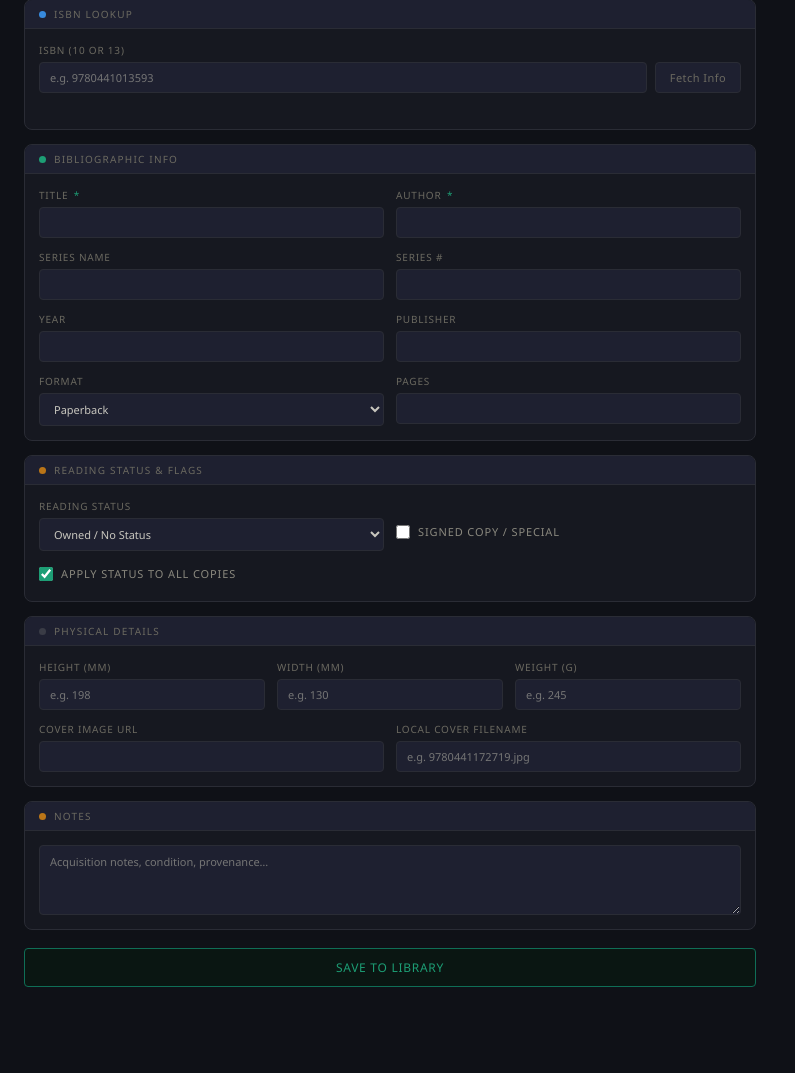
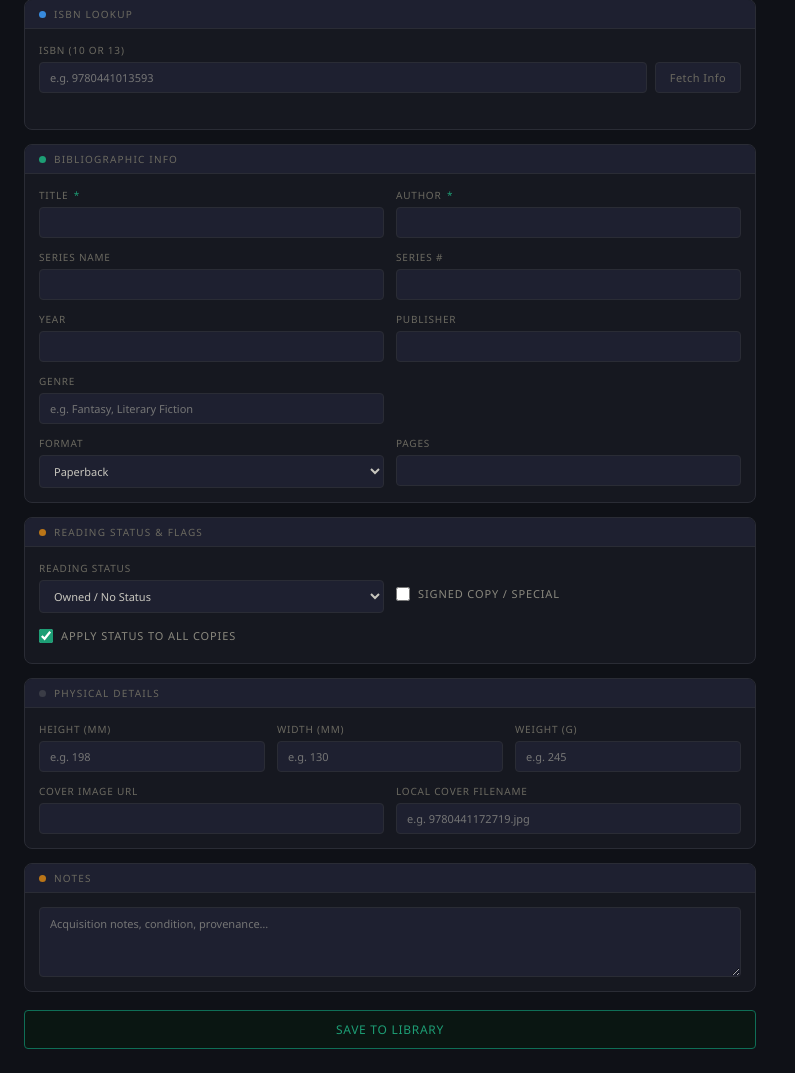
Before and after one commit to cadencejames/Caliper, a Flask app: page /add in a window 1280 px wide. Shown: the part 114-1187 px from the top of the page, without its empty margins (0-795 px from the left). Before the commit the page ends 1101 px from the top, so only its background shows below. Run offline with Flask 3, Linux system fonts and the light colour scheme.

Commit message:
Add genre field to books (v2.3.1)
- New genre column added via migration in init_db()
- Amber badge and info row on book detail page
- Genre field on add/edit form
- Genre filter dropdown on index page
- Genre added to advanced search allowed fields
- Included in CSV import/export

```diff
--- a/app.py
+++ b/app.py
@@ -31,6 +31,12 @@ def get_db_connection():
 
 def init_db():
     conn = get_db_connection()
+    try:
+        conn.execute('ALTER TABLE books ADD COLUMN genre TEXT')
+        conn.commit()
+    except Exception:
+        pass
+
     conn.execute('''
         CREATE TABLE IF NOT EXISTS tags (
             id INTEGER PRIMARY KEY AUTOINCREMENT,
@@ -102,6 +108,7 @@ def _parse_import_row(row):
         'notes': clean_str(row.get('notes', '')),
         'cover_url': clean_str(row.get('cover_url', '')),
         'cover_filename': clean_str(row.get('cover_filename', '')),
+        'genre': clean_str(row.get('genre', '')),
     }, None
 
 # --- ROUTES ---
@@ -114,6 +121,7 @@ def index():
     sort_param = request.args.get('sort', 'author')
     filter_param = request.args.get('filter', 'all')
     tag_param = request.args.get('tag', '')
+    genre_param = request.args.get('genre', '')
 
     # 1. Base Query
     base_query = """
@@ -149,6 +157,10 @@ def index():
         where_parts.append("id IN (SELECT book_id FROM book_tags JOIN tags ON tags.id = book_tags.tag_id WHERE tags.name = ?)")
         params.append(tag_param)
 
+    if genre_param:
+        where_parts.append("genre = ?")
+        params.append(genre_param)
+
     where_clause = ("WHERE " + " AND ".join(where_parts)) if where_parts else ""
 
     # 3. Add Sort Clause
@@ -181,6 +193,7 @@ def index():
 
     books_raw = conn.execute(final_query, params).fetchall()
     all_tags = conn.execute('SELECT name FROM tags ORDER BY name').fetchall()
+    all_genres = conn.execute('SELECT DISTINCT genre FROM books WHERE genre IS NOT NULL AND genre != "" ORDER BY genre').fetchall()
     conn.close()
 
     # Process Bindings
@@ -198,7 +211,8 @@ def index():
     total_physical_books = sum(book['copy_count'] for book in books)
     return render_template('index.html', books=books, current_sort=sort_param,
                            current_filter=filter_param, current_tag=tag_param,
-                           all_tags=all_tags, total_count=total_physical_books)
+                           current_genre=genre_param, all_tags=all_tags,
+                           all_genres=all_genres, total_count=total_physical_books)
 
 @app.route('/book/<int:book_id>')
 def book_detail(book_id):
@@ -240,7 +254,7 @@ def book_detail(book_id):
 
 @app.route('/search')
 def search_page():
-    ALLOWED_FIELDS = {'height', 'width', 'weight', 'title', 'author', 'binding'}
+    ALLOWED_FIELDS = {'height', 'width', 'weight', 'title', 'author', 'binding', 'genre'}
     ALLOWED_OPERATORS = {
         'equals', 'not_equals', 'less_than', 'greater_than', 'lte', 'gte',
         'starts_with', 'contains', 'is_null', 'is_not_null'
@@ -334,7 +348,8 @@ if not IS_READ_ONLY:
                 'weight': clean_num(request.form.get('weight'), float),
                 'notes': clean_str(request.form.get('notes')),
                 'cover_url': clean_str(request.form.get('cover_url')),
-                'cover_filename': clean_str(request.form.get('cover_filename'))
+                'cover_filename': clean_str(request.form.get('cover_filename')),
+                'genre': clean_str(request.form.get('genre')),
             }
 
             conn = get_db_connection()
@@ -342,10 +357,10 @@ if not IS_READ_ONLY:
             cur.execute('''
                 INSERT INTO books (title, author, isbn, publisher, binding, read_status, is_signed,
                                 page_count, published_year, series_title, series_number,
-                                height, width, weight, notes, cover_url, cover_filename)
+                                height, width, weight, notes, cover_url, cover_filename, genre)
                 VALUES (:title, :author, :isbn, :publisher, :binding, :read_status, :is_signed,
                         :page_count, :published_year, :series_title, :series_number,
-                        :height, :width, :weight, :notes, :cover_url, :cover_filename)
+                        :height, :width, :weight, :notes, :cover_url, :cover_filename, :genre)
             ''', book_data)
             new_id = cur.lastrowid
 
@@ -405,6 +420,7 @@ if not IS_READ_ONLY:
                 'notes': clean_str(request.form.get('notes')),
                 'cover_url': clean_str(request.form.get('cover_url')),
                 'cover_filename': clean_str(request.form.get('cover_filename')),
+                'genre': clean_str(request.form.get('genre')),
                 'id': book_id
             }
 
@@ -415,7 +431,7 @@ if not IS_READ_ONLY:
                     published_year = :published_year, series_title = :series_title,
                     series_number = :series_number, height = :height, width = :width,
                     weight = :weight, notes = :notes, cover_url = :cover_url,
-                    cover_filename = :cover_filename
+                    cover_filename = :cover_filename, genre = :genre
                 WHERE id = :id
             ''', book_data)
 
@@ -559,7 +575,7 @@ if not IS_READ_ONLY:
             ORDER BY author ASC, title ASC
         ''').fetchall()
 
-        ALLOWED_FIELDS = {'height', 'width', 'weight', 'title', 'author', 'binding'}
+        ALLOWED_FIELDS = {'height', 'width', 'weight', 'title', 'author', 'binding', 'genre'}
         ALLOWED_OPERATORS = {
             'equals', 'not_equals', 'less_than', 'greater_than', 'lte', 'gte',
             'starts_with', 'contains', 'is_null', 'is_not_null'
@@ -775,7 +791,7 @@ if not IS_READ_ONLY:
         fieldnames = ['title', 'author', 'isbn', 'publisher', 'binding', 'read_status',
                       'is_signed', 'page_count', 'published_year', 'series_title',
                       'series_number', 'height', 'width', 'weight', 'notes',
-                      'cover_url', 'cover_filename']
+                      'cover_url', 'cover_filename', 'genre']
         output = io.StringIO()
         writer = csv.DictWriter(output, fieldnames=fieldnames, extrasaction='ignore')
         writer.writeheader()
@@ -850,10 +866,10 @@ if not IS_READ_ONLY:
                 conn.execute('''
                     INSERT INTO books (title, author, isbn, publisher, binding, read_status,
                         is_signed, page_count, published_year, series_title, series_number,
-                        height, width, weight, notes, cover_url, cover_filename)
+                        height, width, weight, notes, cover_url, cover_filename, genre)
                     VALUES (:title, :author, :isbn, :publisher, :binding, :read_status,
                             :is_signed, :page_count, :published_year, :series_title, :series_number,
-                            :height, :width, :weight, :notes, :cover_url, :cover_filename)
+                            :height, :width, :weight, :notes, :cover_url, :cover_filename, :genre)
                 ''', book)
             conn.commit()
         except Exception:
--- a/templates/add_book.html
+++ b/templates/add_book.html
@@ -255,6 +255,12 @@
                 </div>
                 <div class="form-row">
                     <div class="form-group">
+                        <label>Genre</label>
+                        <input type="text" id="genre" name="genre" placeholder="e.g. Fantasy, Literary Fiction" value="{{ book['genre'] if book and book['genre'] else '' }}">
+                    </div>
+                </div>
+                <div class="form-row">
+                    <div class="form-group">
                         <label>Format</label>
                         <select id="binding" name="binding">
                             <option value="Paperback" {% if book and book['binding'] == 'Paperback' %}selected{% endif %}>Paperback</option>
--- a/templates/search.html
+++ b/templates/search.html
@@ -274,6 +274,7 @@
             <option value="title"   {% if filter_field == 'title'   %}selected{% endif %}>Title</option>
             <option value="author"  {% if filter_field == 'author'  %}selected{% endif %}>Author</option>
             <option value="binding" {% if filter_field == 'binding' %}selected{% endif %}>Binding</option>
+            <option value="genre"   {% if filter_field == 'genre'   %}selected{% endif %}>Genre</option>
         </select>
         <select name="operator" id="filter-operator" class="filter-select" onchange="toggleValueInput()">
             <option value="equals"       {% if filter_operator == 'equals'       %}selected{% endif %}>equals</option>
```
Also changed, not shown: templates/book_detail.html (+9 -0 lines), templates/index.html (+9 -0 lines), README.md.
